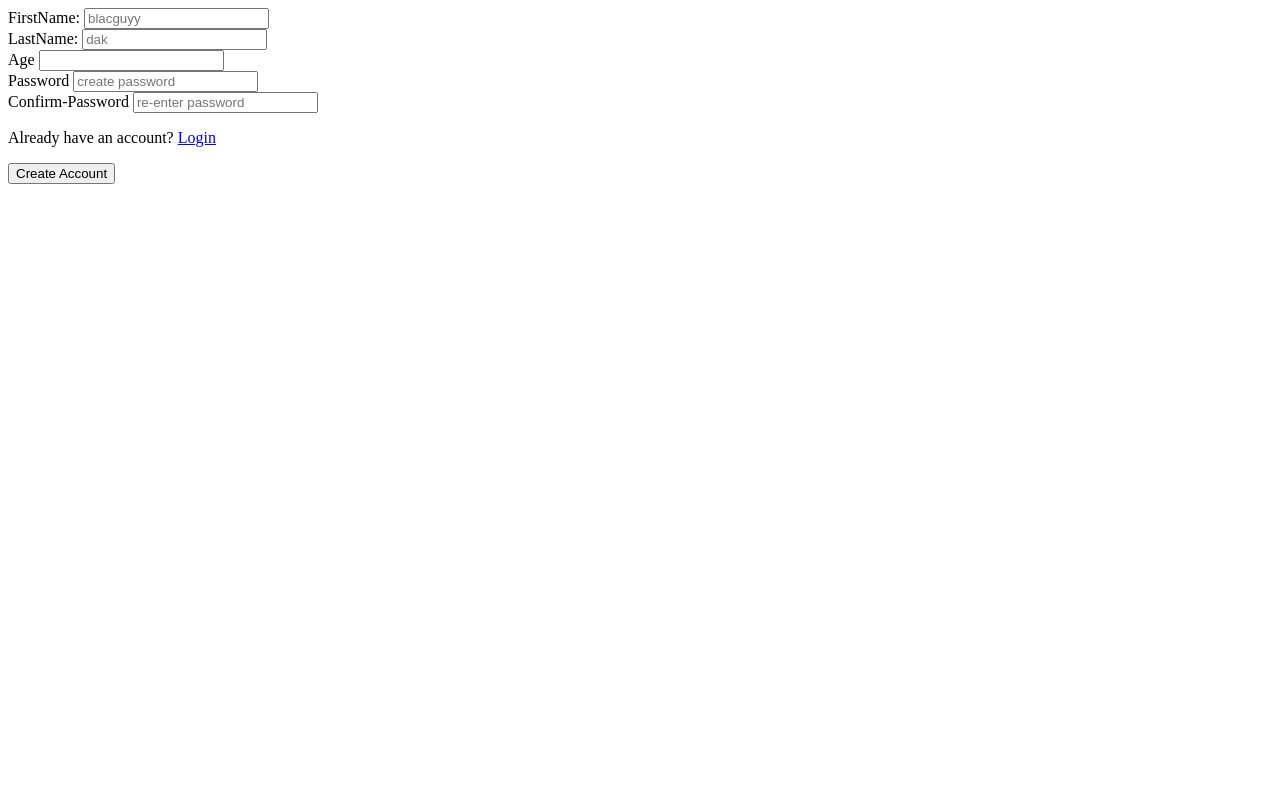
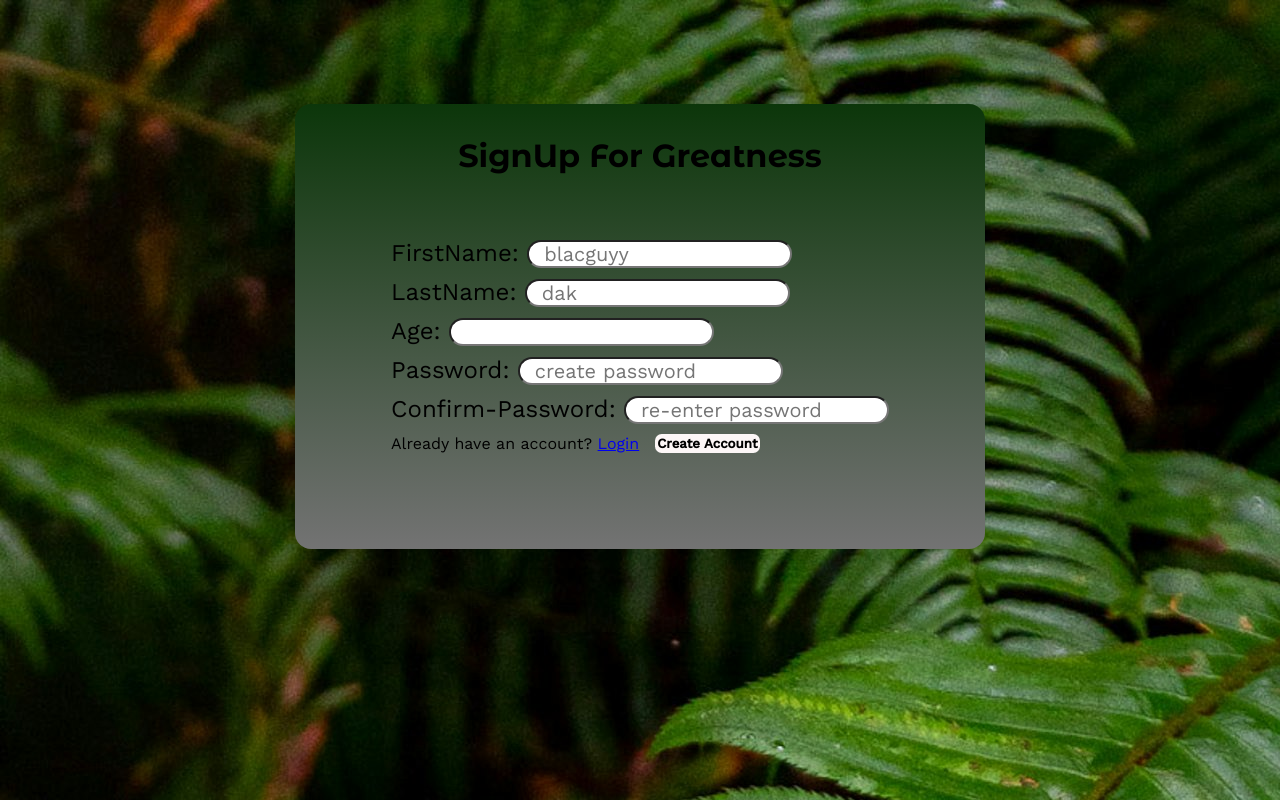
Before and after one commit to emmyxm/sign-up-form, a plain HTML site: page index.html in a window 1280 px wide. Drawn offline with nearby package versions, Linux system fonts and the light colour scheme.

Commit message:
completed signup and login form with styling

```diff
--- a/index.html
+++ b/index.html
@@ -4,32 +4,36 @@
     <meta charset="UTF-8">
     <meta name="viewport" content="width=device-width, initial-scale=1.0">
     <title>Document</title>
+    <link rel="stylesheet" href="signup.css">
 </head>
 <body>
-    <div>
+    <div id="form-container">
     <form action="" method="post">
-        <div>
+        <h2>SignUp For Greatness</h2>
+        <div class="firstname">
             <label for="firstname">FirstName:</label>
             <input type="text" placeholder="blacguyy" id="firstname" required minlength="3">
         </div>
-        <div>
+        <div class="lastname">
             <label for="lastname">LastName:</label>
             <input type="text" placeholder="dak" id="lastname" required minlength="3">
         </div>
-        <div>
-            <label for="age">Age</label>
+        <div class="age">
+            <label for="age">Age:</label>
             <input type="number" id="age" required min="18">
         </div>
-        <div>
-            <label for="password">Password</label>
+        <div class="password">
+            <label for="password">Password:</label>
             <input type="password" id="password" placeholder="create password" required>
         </div>
-        <div>
-            <label for="confirmpassword">Confirm-Password</label>
+        <div class="confirmpassword">
+            <label for="confirmpassword">Confirm-Password:</label>
             <input type="password" id="confirmpassword" placeholder="re-enter password" required>
         </div>
+        <div class="link">
         <p>Already have an account? <a href="login/login.html">Login</a></p>
         <button type="submit">Create Account</button>
+        </div>
     </form>
 
     </div>
--- /dev/null
+++ b/login/login.css
@@ -0,0 +1,65 @@
+@import url(https://fonts.googleapis.com/css2?family=Montserrat+Alternates:wght@700&family=Work+Sans:wght@400;500&display=swap);
+
+* {
+    padding: 0;
+    margin: 0;
+    box-sizing: border-box;
+}
+
+body {
+    display: flex;
+    flex-direction: column;
+    align-items: center;
+    background: url(images/halie-west-25xggax4bSA-unsplash.jpg);
+}
+
+#form-container {
+    background: linear-gradient(180deg, #0C360A, #737373);
+    padding: 4em;
+    border-radius: 1em;
+    position: relative;
+    top: 12em;
+}
+
+body, input, button {
+    font-family: 'Work Sans', sans-serif;
+}
+
+h2 {
+    font-family: 'Montserrat Alternates', sans-serif;
+    position: relative;
+    bottom: 1.5em;
+    text-align: center;
+    font-size: 2em;
+}
+
+.username,
+.password {
+    padding-bottom: 10px;
+    font-size: 1.5em;
+}
+
+input {
+    font-size: 20px;
+    border-radius: 1em;
+    padding-left: 5px;
+}
+
+input::placeholder {
+    display: inline-block;
+    transform: translateX(10px);
+}
+
+.link {
+    display: flex;
+    gap: 16px;
+}
+
+button {
+    background-color: #fdf7f7;
+    color: black;
+    font-weight: 700;
+    padding: 2px;
+    border: none;
+    border-radius: 0.5em;
+}
--- /dev/null
+++ b/signup.css
@@ -0,0 +1,71 @@
+@import url(https://fonts.googleapis.com/css2?family=Montserrat+Alternates:wght@700&family=Work+Sans:wght@400;500&display=swap);
+
+* {
+    padding: 0;
+    margin: 0;
+    box-sizing: border-box;
+}
+
+body {
+    display: flex;
+    flex-direction: column;
+    align-items: center;
+    justify-items: center;
+    flex-wrap: wrap;
+    background-image: url(images/halie-west-25xggax4bSA-unsplash.jpg);
+}
+
+#form-container {
+    background: linear-gradient(180deg, #0C360A, #737373);
+    padding: 6em;
+    border-radius: 1em;
+    position: relative;
+    top: 6.5em;
+}
+
+body, input, button {
+    font-family: 'Work Sans', sans-serif;
+}
+
+h2 {
+    font-family: 'Montserrat Alternates', sans-serif;
+    position: relative;
+    bottom: 2em;
+    text-align: center;
+    font-size: 2em;
+}
+
+.firstname,
+.lastname,
+.age,
+.password,
+.confirmpassword {
+    padding-bottom: 10px;
+    font-size: 1.5em;
+}
+
+input {
+    font-size: 20px;
+    border-radius: 1em;
+    padding-left: 5px;
+}
+
+
+input::placeholder {
+    display: inline-block;
+    transform: translateX(10px);
+}
+
+.link {
+    display: flex;
+    gap: 16px;
+}
+
+button {
+    background-color: #fdf7f7;
+    color: black;
+    font-weight: 700;
+    padding: 2px;
+    border: none;
+    border-radius: 0.5em;
+}
```
Also changed, not shown: login/login.html (+8 -3 lines), images/halie-west-25xggax4bSA-unsplash.jpg (added), login/images/halie-west-25xggax4bSA-unsplash.jpg (added), style.css (deleted).
